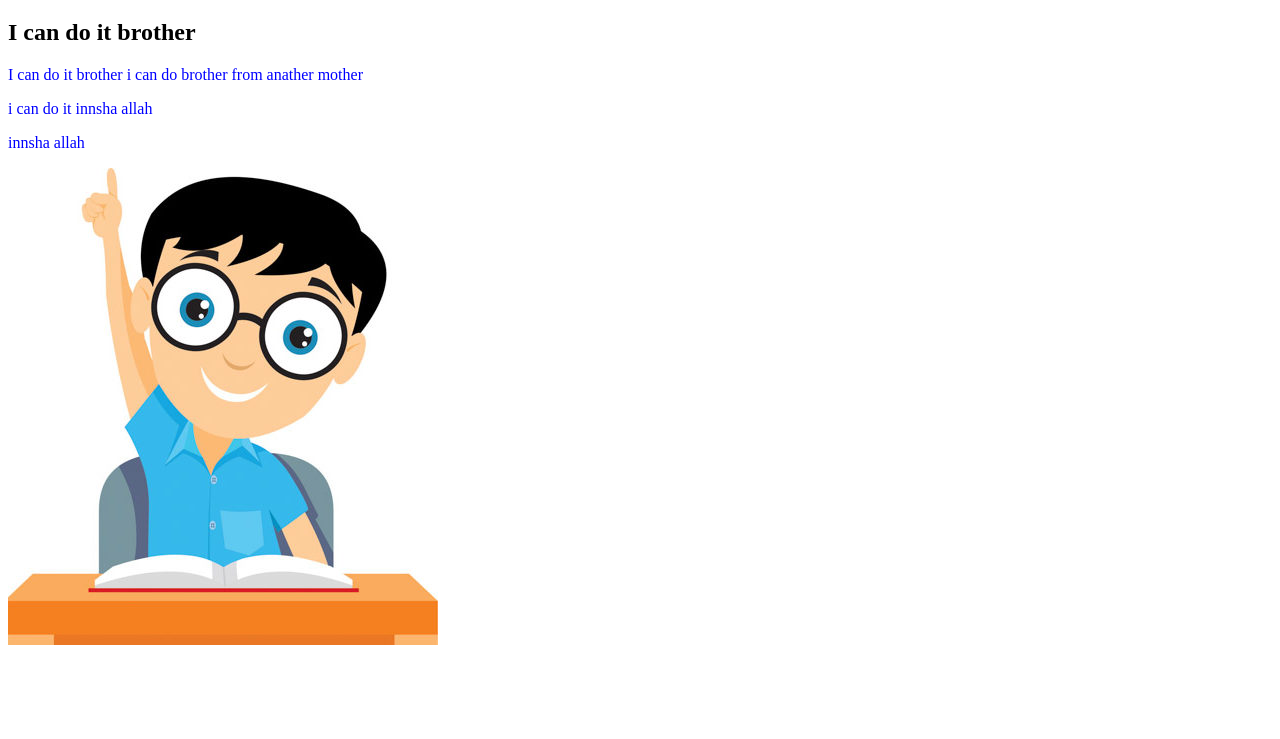
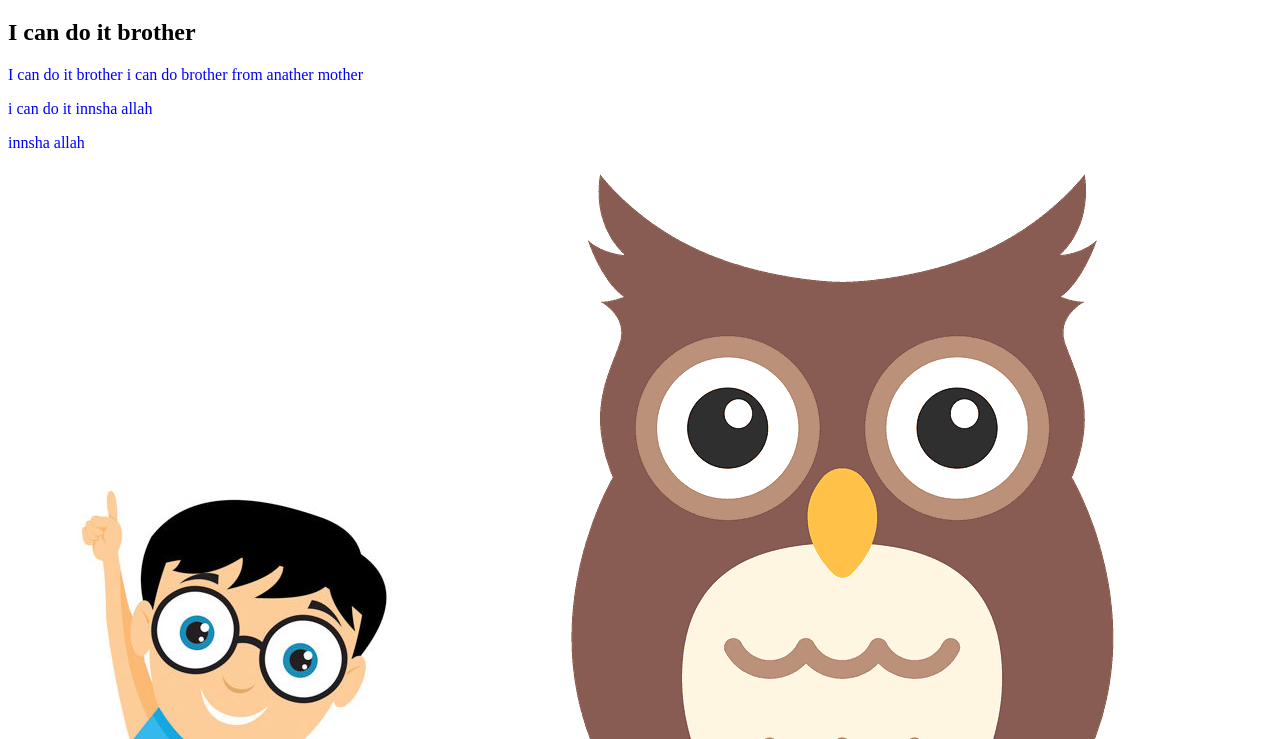
Before and after one commit to badboys1238/my-first-repo, a plain HTML site: page index.html in a window 1280 px wide. Shown: the part 61-800 px from the top of the page. Drawn offline with Linux system fonts and the light colour scheme.

Commit message:
Added new item

```diff
--- a/index.html
+++ b/index.html
@@ -14,6 +14,7 @@
     <p>i can do it innsha allah</p>
     <p>innsha allah</p>
     <img src="pic1.jpg" alt="">
+    <img src="img/pecha.png" alt="">
 
 </body>
 </html>
```
Also changed, not shown: img/pecha.png (added).
